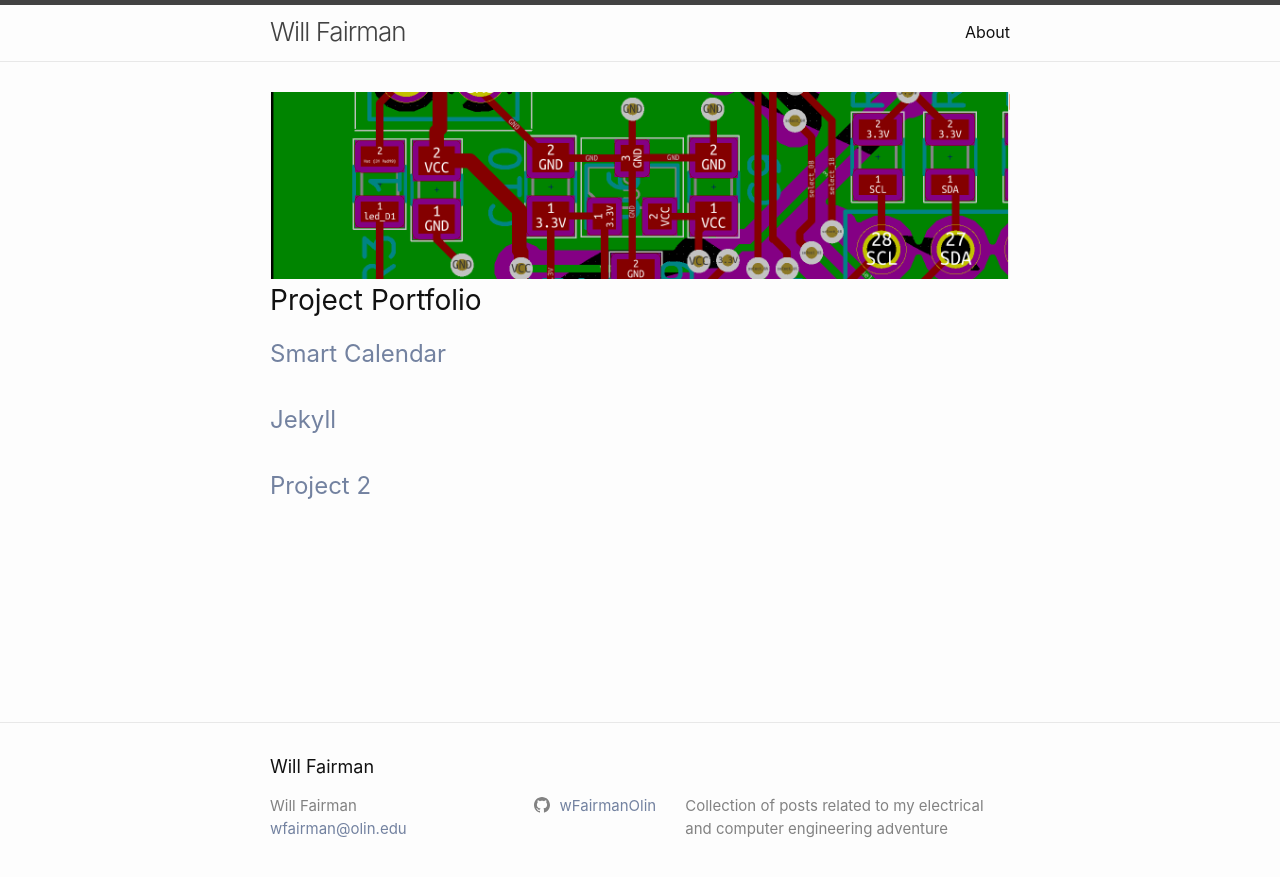
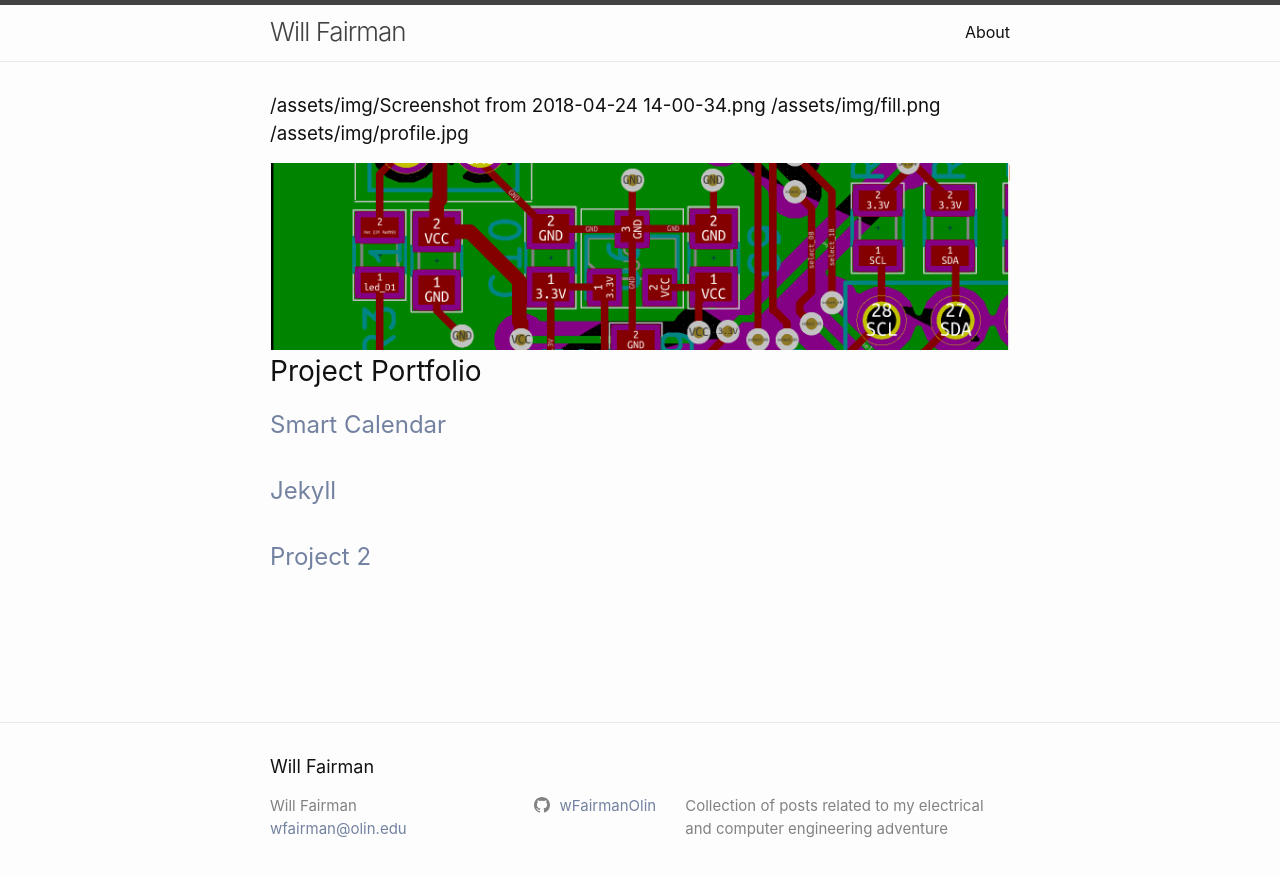
Before and after one commit to wFairmanOlin/wFairmanOlin.github.io, a Jekyll site: the page built from index.md, in a window 1280 px wide. Shown: the top 877 px of the page. Built offline with Jekyll 4.4.1, drawn with Linux system fonts in a browser that asks for light colours.

Commit message:
working on homepage

```diff
--- a/_layouts/home.html
+++ b/_layouts/home.html
@@ -10,12 +10,12 @@ layout: default
   {{ content }}
 
   {%- if site.posts.size > 0 -%}
-  <!-- <h3>
+  <h3>
   {% assign image_files = site.static_files | where: "image", true %}
   {% for myimage in image_files %}
     {{ myimage.path }}
   {% endfor %}
-  </h3> -->
+  </h3>
     <img src="assets/img/fill.png" >
     <h2 class="post-list-heading">{{ page.list_title | default: "Project Portfolio" }}</h2>
     <ul class="post-list">
```
